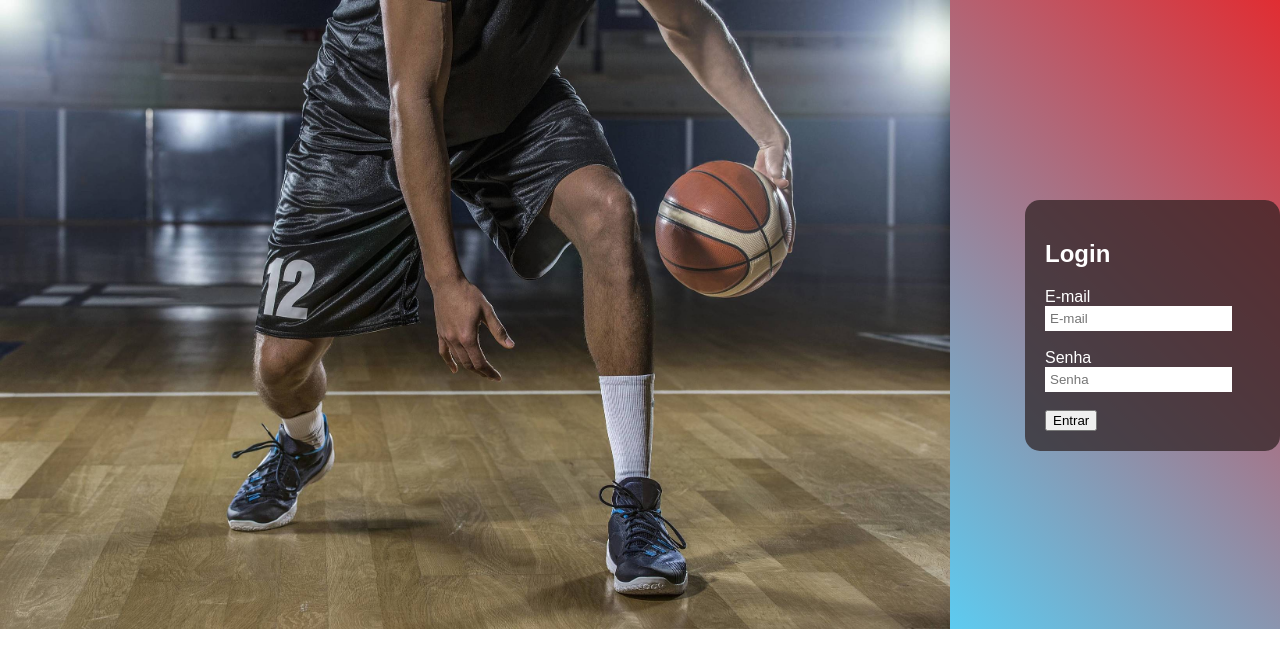
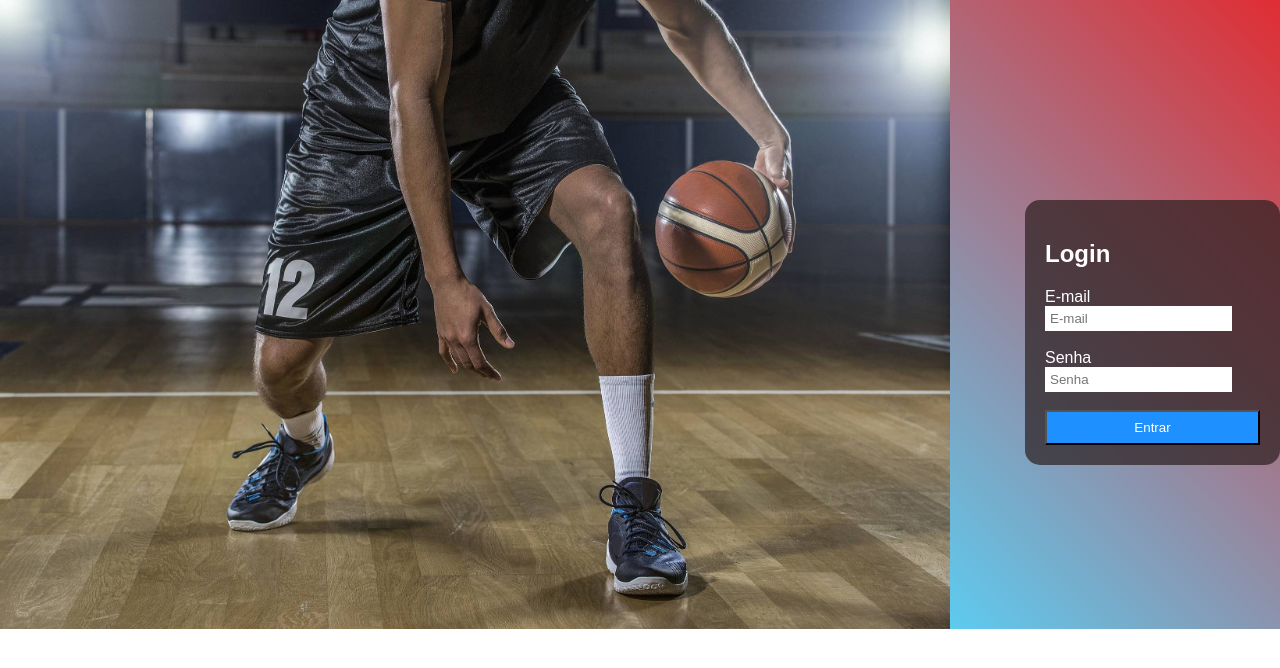
Before and after one commit to gustavo-robertoo/loja-de-basquete, a PHP site: page /login.php in a window 1280 px wide; the page is wider, and only the part inside the window is pictured. Shown: the top 668 px of that part. Run offline with PHP 8.4, Linux system fonts and the light colour scheme.

Commit message:
Update login.css

```diff
--- a/login.css
+++ b/login.css
@@ -35,6 +35,15 @@ input{
     outline: none;
 }
 
-.botao{
+button{
     padding-left: 85px;
+    background-color: dodgerblue;
+    width: 100%;
+    padding: 8px;
+    color: white;
 }
+
+button:hover{
+    background-color: deepskyblue;
+    cursor: pointer;
+}
```
